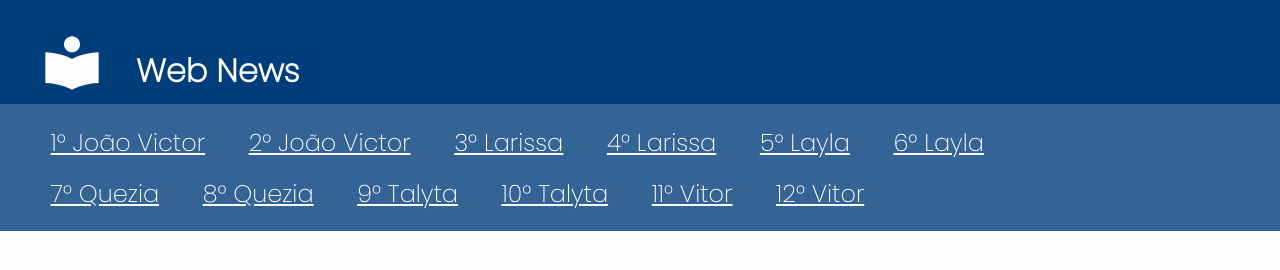
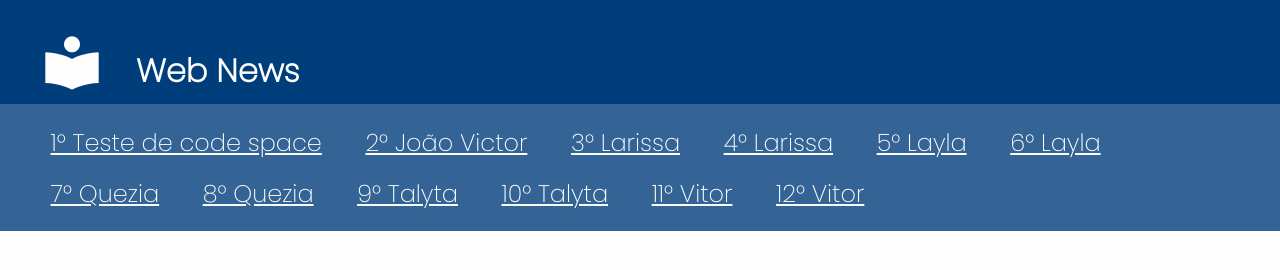
Before and after one commit to vitorgabrieldev/app_newsMarista, a plain HTML site: page index.html in a window 1280 px wide. Drawn offline with nearby package versions, Linux system fonts and the light colour scheme.

Commit message:
codespace

```diff
--- a/index.html
+++ b/index.html
@@ -47,7 +47,7 @@
             <ul>
                 <li class="item_list">
                     <a href="./app/joao_victor/pagina1.html">
-                        1° João Victor
+                        1° Teste de code space
                     </a>
                 </li>
                 <li class="item_list">
```
